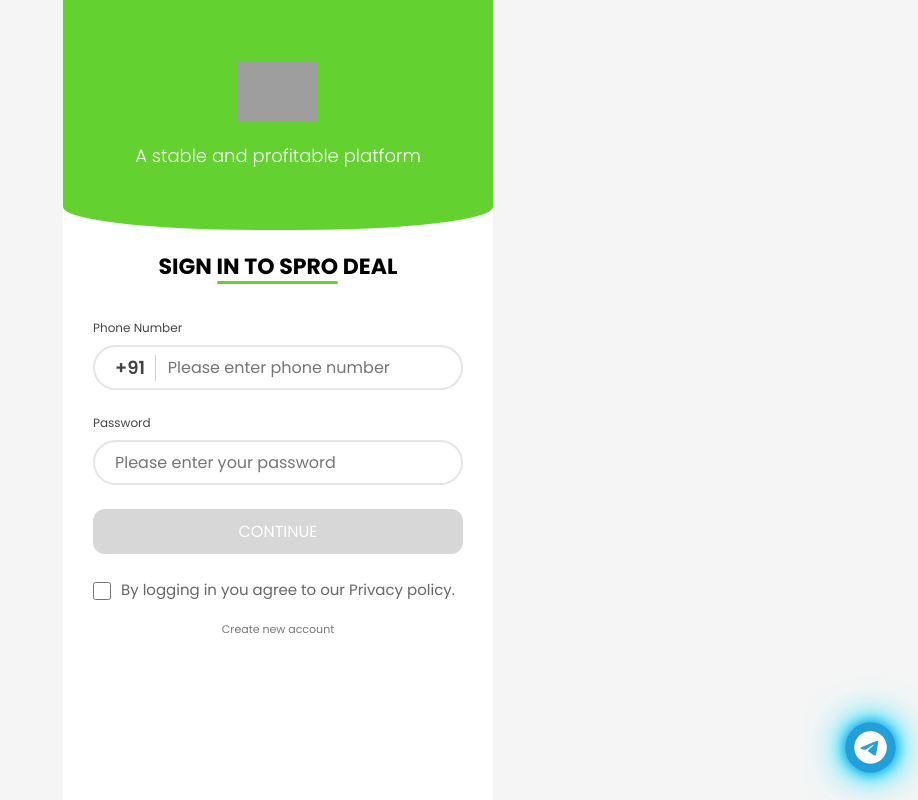
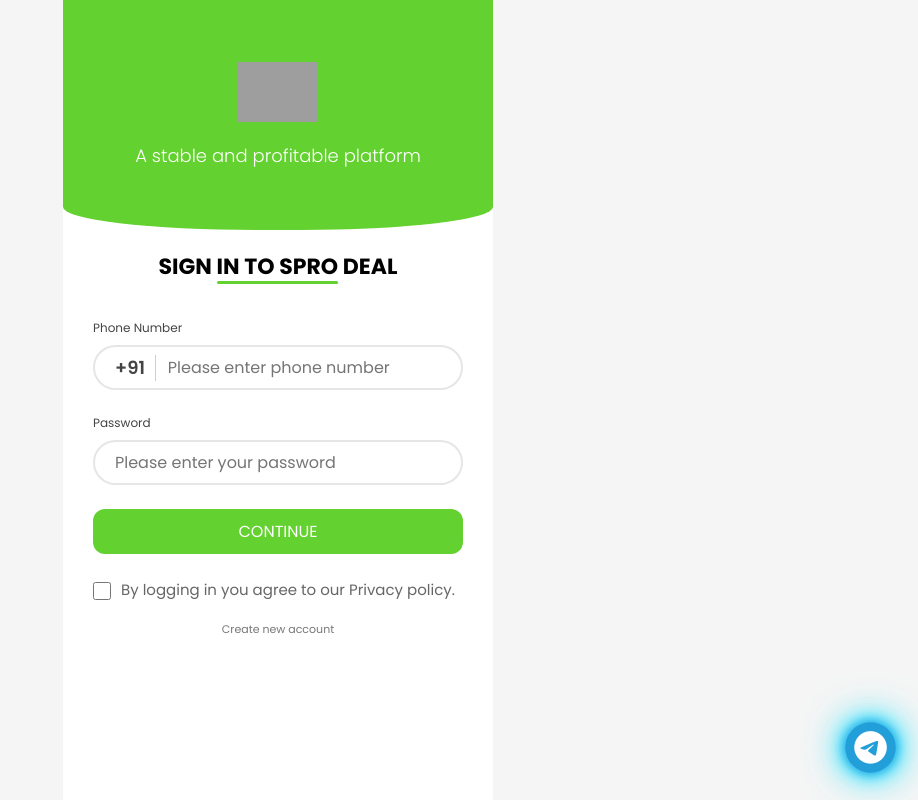
Before and after one commit to arshsarari980-dev/sprodeal, a Next.js app: page / in a window 1280 px wide. Shown: the whole page, without its empty margins (362-1280 px from the left). Built offline with nearby package versions, Linux system fonts and the light colour scheme; grey boxes are pictures that could not be loaded.

Commit message:
Update globals.css

```diff
--- a/app/globals.css
+++ b/app/globals.css
@@ -222,7 +222,7 @@ width:100%;
 height:45px;
 border:none;
 border-radius:12px;
-background:#d7d7d7;
+background:#63d12f;
 font-size:20px;
 color:white;
 font-weight:600;
```
